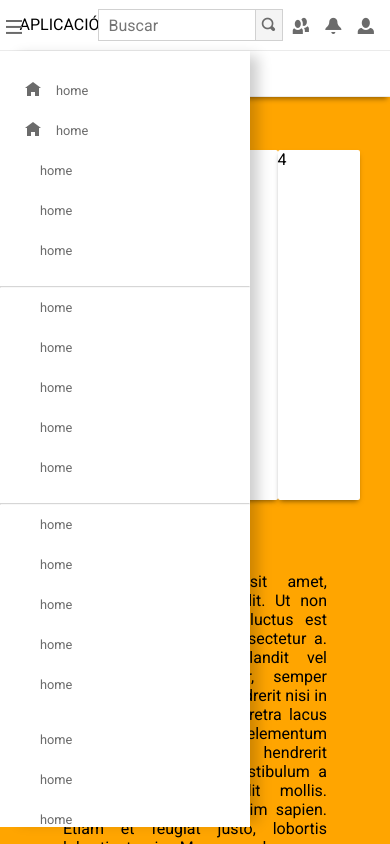
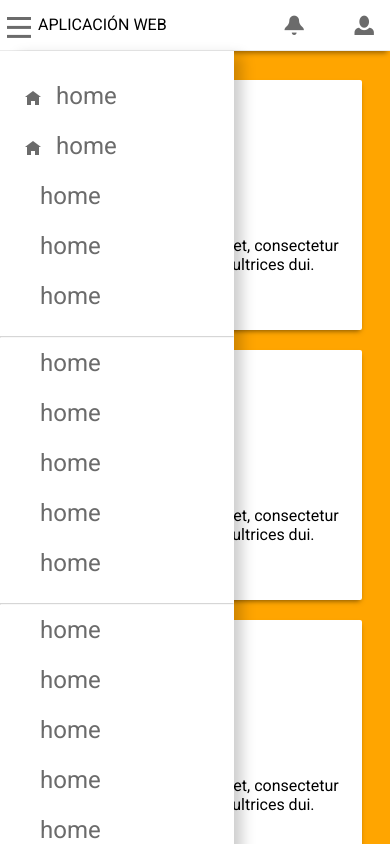
Before and after one commit to gonzalescagi/PlantillaWeb, a plain HTML site: page index.html in a window 390 px wide. Both pictures are taken after a click on the button 14 px from the left and 26 px from the top of the page. Shown: the top 844 px of the page. Drawn offline with Linux system fonts and the light colour scheme.

Commit message:
responsive
Adaptable a dispositivos(en proceso aún)

```diff
--- a/css/home.css
+++ b/css/home.css
@@ -84,7 +84,8 @@ header{
     top: 51px;
     position: fixed;
     width: 250px;
-    height: 92%;
+    height: 100%;
+    padding-bottom: 50px;
     background: var(--dash-menu);
     z-index: 99;
     box-sizing: border-box;
@@ -208,7 +209,7 @@ main{
     max-width: 1500px;
     min-height: var(--main-h);
     background: var(--color-secundario);
-    padding: 20px;
+    padding: 30px;
     padding-top: 30px;
     box-sizing: border-box;
     z-index: 0;
@@ -250,37 +251,61 @@ footer{
     color: #ffffff;
 }
 /*MAIN*/
+section{
+
+}
+
+.sec{
+    margin-bottom: 30px;
+    padding: 10px;
+    box-sizing: border-box;
+    overflow: hidden;
+}
 .sec1{
     display: flex;
-    padding: 10px;
     justify-content: space-around;
 }
 .contenTipe1{
-    margin-top: 10px;
+    display: flex;
+    margin-top: 0px;
     width: 250PX;
     height: 350PX;
+    align-items: center;
+    text-align: center;
     background: var(--color-principal);
     -webkit-border-radius: 2px 2px 2px 2px;
     border-radius: 2px 2px 2px 2px;
     -webkit-box-shadow: 0 3px 5px -2px rgba(0,0,0,0.5);
     box-shadow: 0 3px 5px -2px rgba(0,0,0,0.5);
 }
-.sec{
-    margin-top: 10px;
-    margin-bottom: 30px;
-    padding: 10px;
-    box-sizing: border-box;
+.cont_c1{
+    width: 100%;
+    overflow: auto;
 }
-.sec>p{
+.sec_img>span{
+    font-size: 2.5rem;
+}
+.sec_fragmento{}
+.sec_fragmento>p{
     margin: auto;
-    text-align: justify;
+    margin-bottom: 10px;
+    text-align: center;
     width: 80%;
 }
-.contenTipe2{
+.sec_fragmento>h3{
     margin: auto;
-    width: 90%;
+    margin-bottom: 20px;
+    text-align: center;
+    width: 80%;
+}
+.sec_media{
+    width: 100%;
     height: 400px;
     background: var(--color-principal);
+}
+.sec_articulos{
+    margin: auto;
+    width: 100%;
 }
 .cont_art{
     margin: auto;
--- /dev/null
+++ b/css/responsive.css
@@ -0,0 +1,77 @@
+@media screen and (max-width: 850px) {
+    #cab2{
+        display: none;
+    }
+    main{
+        top:50px;
+        padding: 20px 0px;
+    }
+    .item_c{
+        font-size: 1.2rem;
+    }
+    .item_c:nth-child(1){
+        display: none;
+    }
+    .cab_s:nth-child(2n+1){
+        width: 50%;
+    }
+    .cab_s:nth-child(2){
+        display: none;
+    }
+    #btn_menu{
+        font-size: 1.5rem;
+    }
+    #contenedor_menu{
+        width: 60%;
+    }
+    #dash_menu>ul{
+        font-size: 1.5rem;
+    }
+    #dash_menu>ul>li>a{
+        line-height: 50px;
+    }
+    #dash_menu>ul:last-child>li>a{
+        line-height: 40px;
+    }
+    .contenedor_tipo1{
+        width: 350px;
+        right: 0px;
+    }
+    .dash_notif>ul>li>a{
+        font-size: 1.2rem;
+        line-height: 40px;
+    }
+    .item_c{
+        margin-left: 20px;
+    }
+    section{
+        width: 100%;
+        padding: 0;
+    }
+    .sec1{
+        flex-wrap: wrap;
+    }
+    .contenTipe1{
+        width: 90%;
+        height: 250px;
+        margin-bottom: 20px;
+    }
+    .cont_art>div{
+        justify-content: center;
+        flex-wrap: wrap;
+    }
+    .contenTipe3{
+        margin-left: 10px;
+        width: 48%;
+    }
+    .cont_art{
+        width: 100%;
+    }
+    .noticias{
+        padding: 20PX;
+        box-sizing: border-box;
+    }
+    footer{
+       top:0px;
+    }
+}
--- a/index.html
+++ b/index.html
@@ -2,6 +2,7 @@
 <head>
     <title>PLANTILLAWEB</title>
     <link rel="stylesheet" href="css/home.css">
+    <link rel="stylesheet" href="css/responsive.css">
     <link rel="stylesheet" href="imagenes/icons/css/open-iconic-bootstrap.min.css">
     <link href="https://fonts.googleapis.com/css?family=Asap|Heebo|Open+Sans+Condensed:300|Roboto&display=swap" rel="stylesheet">
     <script src="js/main.js"></script>
@@ -188,22 +189,37 @@
     </header>
     <main>
         <section class="sec sec1">
-            <div class="contenTipe1">1</div>
-            <div class="contenTipe1">2</div>
-            <div class="contenTipe1">3</div>
-            <div class="contenTipe1">4</div>
+            <div class="contenTipe1">
+                <div class="cont_c1">
+                    <div class="sec_img"><span id="g" class="oi oi-cloudy"></span></div><br>
+                    <h3>Sin titulo</h3><br>
+                    <p>Lorem ipsum dolor sit amet, consectetur adipiscing elit. Ut non ultrices dui.</p>
+                </div>
+            </div>
+            <div class="contenTipe1">
+                <div class="cont_c1">
+                    <div class="sec_img"><span id="g" class="oi oi-puzzle-piece"></span></div><br>
+                    <h3>Sin titulo</h3><br>
+                    <p>Lorem ipsum dolor sit amet, consectetur adipiscing elit. Ut non ultrices dui.</p>
+                </div>
+            </div>
+            <div class="contenTipe1">
+                <div class="cont_c1">
+                    <div class="sec_img"><span id="g" class="oi oi-shield"></span></div><br>
+                    <h3>Sin titulo</h3><br>
+                    <p>Lorem ipsum dolor sit amet, consectetur adipiscing elit. Ut non ultrices dui.</p>
+                </div>
+            </div>
+
         </section>
-        <section class="sec">
-        <h3>sin título</h3>
-        <p>
-            Lorem ipsum dolor sit amet, consectetur adipiscing elit. Ut non ultrices dui. Maecenas luctus est erat, id dictum risus consectetur a. Donec sem ipsum, blandit vel ullamcorper consectetur, semper gravida metus. Morbi hendrerit nisi in eros tempor, fringilla pharetra lacus fermentum. Phasellus at elementum turpis. Maecenas hendrerit pellentesque lobortis. Vestibulum a nunc quis orci blandit mollis. Suspendisse sit amet enim sapien. Etiam et feugiat justo, lobortis lobortis turpis. Maecenas leo arcu, feugiat sit amet posuere vel, placerat sit amet nisl.
-        </p>
+        <section class="sec sec_fragmento">
+            <h3>sin título</h3>
+            <p>
+                Lorem ipsum dolor sit amet, consectetur adipiscing elit. Ut non ultrices dui. Maecenas luctus est erat, id dictum risus consectetur a. Donec sem ipsum, blandit vel ullamcorper consectetur, semper gravida metus. Morbi hendrerit nisi in eros tempor, fringilla pharetra lacus fermentum. Phasellus at elementum turpis. Maecenas hendrerit pellentesque lobortis. Vestibulum a nunc quis orci blandit mollis. Suspendisse sit amet enim sapien. Etiam et feugiat justo, lobortis lobortis turpis. Maecenas leo arcu, feugiat sit amet posuere vel, placerat sit amet nisl.
+            </p>
         </section>
-        <section class="sec">
-            <div class="contenTipe2">
-            </div>
-        </section>
-        <section class="sec">
+        <section class="sec sec_media"></section>
+        <section class="sec sec_articulos">
             <div class="cont_art">
                 <h2>Sin titulo</h2>
                 <div>
@@ -259,7 +275,6 @@
                 </div>
             </div>
         </section>
-        <aside></aside>
     </main>
         <footer>
             <div class="fot_a">
```
